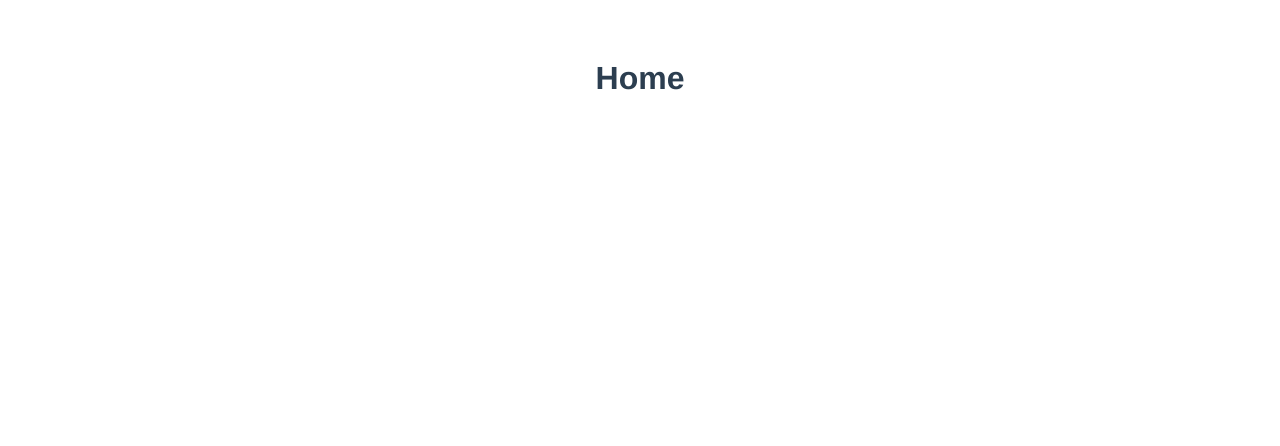
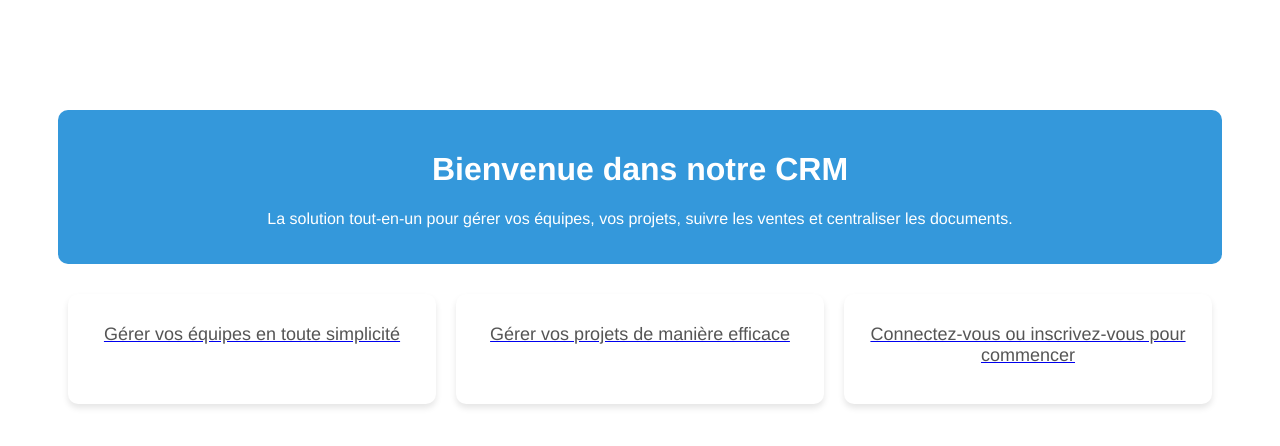
Before and after one commit to iboizard/ProjetWeb, a Vue app in the folder frontend/: page / in a window 1280 px wide. Shown: the top 446 px of the page. Built offline with nearby package versions, Linux system fonts and the light colour scheme; the HTML template or start-up script is replaced by a standard one.

Commit message:
HomePage design

```diff
--- a/frontend/src/pages/HomePage.vue
+++ b/frontend/src/pages/HomePage.vue
@@ -1,5 +1,78 @@
 <template>
     <div class="home">
-        <h1>Home</h1>
+      <div class="banner">
+        <h1>Bienvenue dans notre CRM</h1>
+        <p>La solution tout-en-un pour gérer vos équipes, vos projets, suivre les ventes et centraliser les documents.</p>
+      </div>
+
+      <div class="features">
+        <router-link to="/teams" class="feature">
+          <i class="fas fa-users"></i>
+          <p>Gérer vos équipes en toute simplicité</p>
+        </router-link>
+
+        <router-link to="/projects" class="feature">
+          <i class="fas fa-tasks"></i>
+          <p>Gérer vos projets de manière efficace</p>
+        </router-link>
+
+        <router-link to="/login" class="feature">
+          <i class="fas fa-lock"></i>
+          <p>Connectez-vous ou inscrivez-vous pour commencer</p>
+        </router-link>
+      </div>
     </div>
-</template>
+  </template>
+
+  <style scoped>
+  .home {
+    text-align: center;
+    padding: 50px;
+  }
+
+  .banner {
+    background-color: #3498db;
+    color: white;
+    padding: 20px;
+    border-radius: 10px;
+    margin-bottom: 20px;
+  }
+
+  .features {
+    display: flex;
+    justify-content: space-around;
+  }
+
+  .feature {
+    flex: 1;
+    padding: 20px;
+    margin: 10px;
+    background-color: #ffffff;
+    border-radius: 10px;
+    box-shadow: 0 4px 6px rgba(0, 0, 0, 0.1);
+    transition: all 0.3s ease;
+  }
+
+  .feature:hover {
+    transform: translateY(-5px);
+    box-shadow: 0 8px 12px rgba(0, 0, 0, 0.2);
+  }
+
+  .feature i {
+    font-size: 48px;
+    margin-bottom: 10px;
+    color: #3498db;
+  }
+
+  .feature p {
+    font-size: 18px;
+    color: #555;
+    margin-top: 10px;
+  }
+
+  @media (max-width: 768px) {
+    .features {
+      flex-direction: column;
+    }
+  }
+  </style>
```
